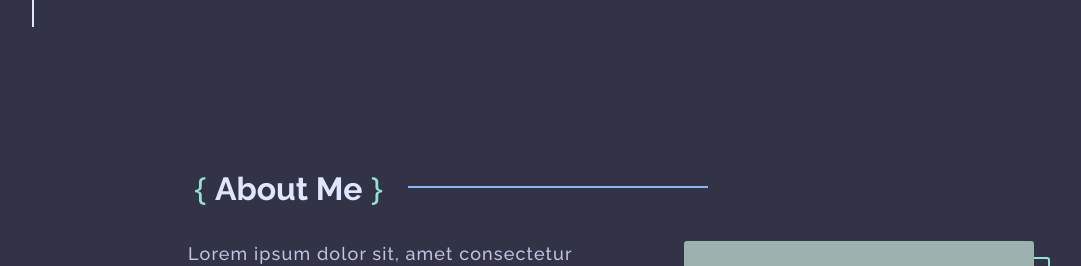
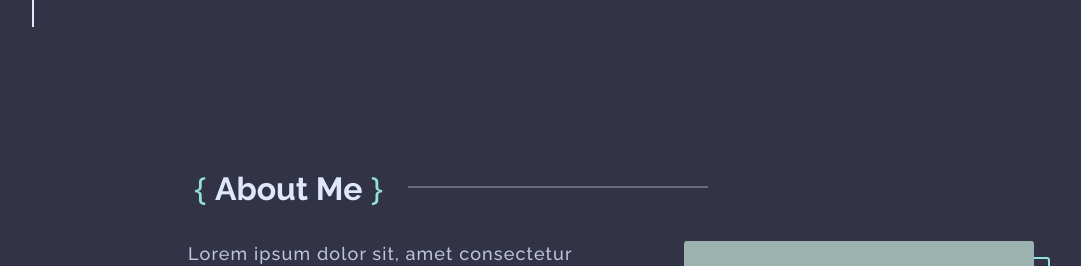
Before and after one commit to ocitocit/personal-web, a Next.js app: page / in a window 1280 px wide. Shown: the part 773-1039 px from the top of the page, without its empty margins (52-1133 px from the left). Built offline with nearby package versions, Linux system fonts and the light colour scheme; grey boxes are pictures that could not be loaded.

Commit message:
change var color

```diff
--- a/scss/_globals.scss
+++ b/scss/_globals.scss
@@ -8,6 +8,7 @@ body {
   background-color: var(--background-color);
 }
 .link {
+  text-decoration: none;
   position: relative;
   &:after {
     content: '';
--- a/scss/_variables.scss
+++ b/scss/_variables.scss
@@ -12,8 +12,8 @@
   --navy-shadow: rgba(30, 30, 46, 0.7);
   // --background-color: #45475a;
   --background-color: #333347;
-  --lightest-blue: #89b4fa;
-  --light-blue: #76a1e7;
+  --lightest-grey: #6b6b7f;
+  --light-grey: #4e4e62;
   --lightest-slate: #dfe7ff;
   --light-slate: #cfd7f3;
   --slate: #bdc5e1;
--- a/scss/sections/_about.scss
+++ b/scss/sections/_about.scss
@@ -18,7 +18,7 @@
         position: absolute;
         top: 20px;
         width: 300px;
-        background-color: var(--lightest-blue);
+        background-color: var(--lightest-grey);
         height: 2px;
         margin-left: 220px;
       }
```
